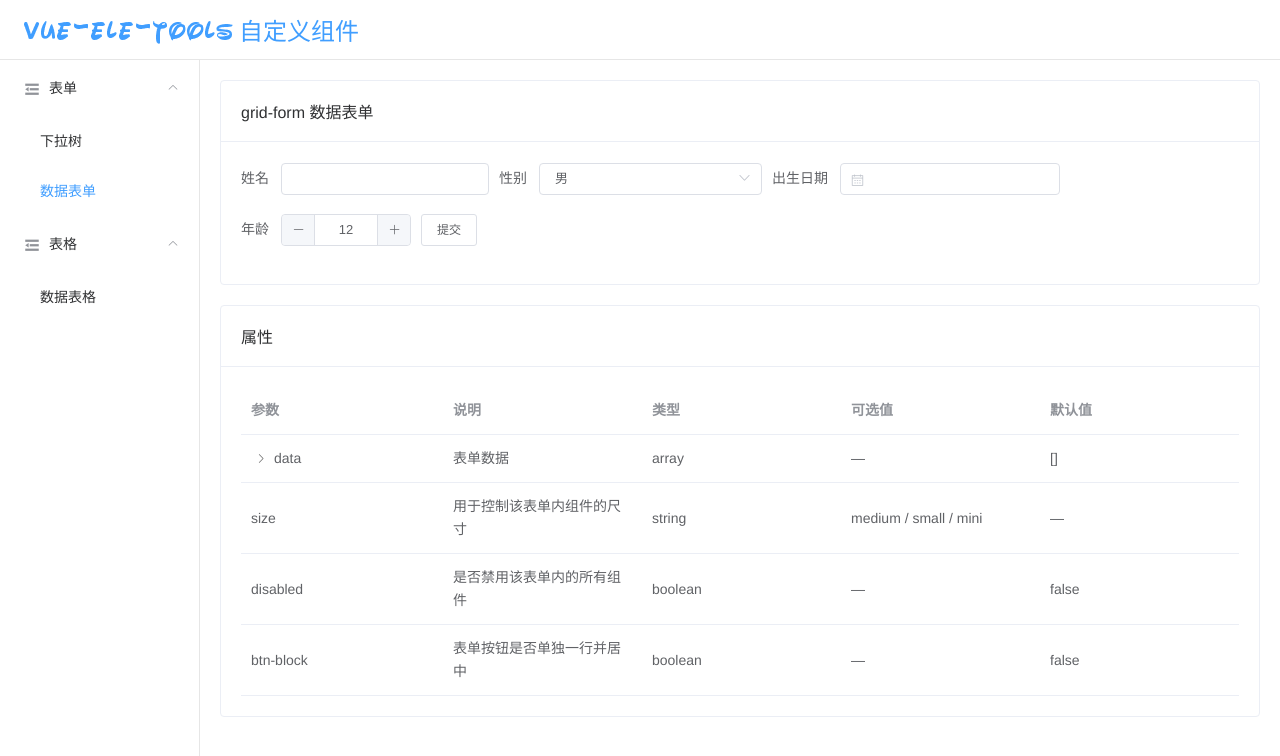
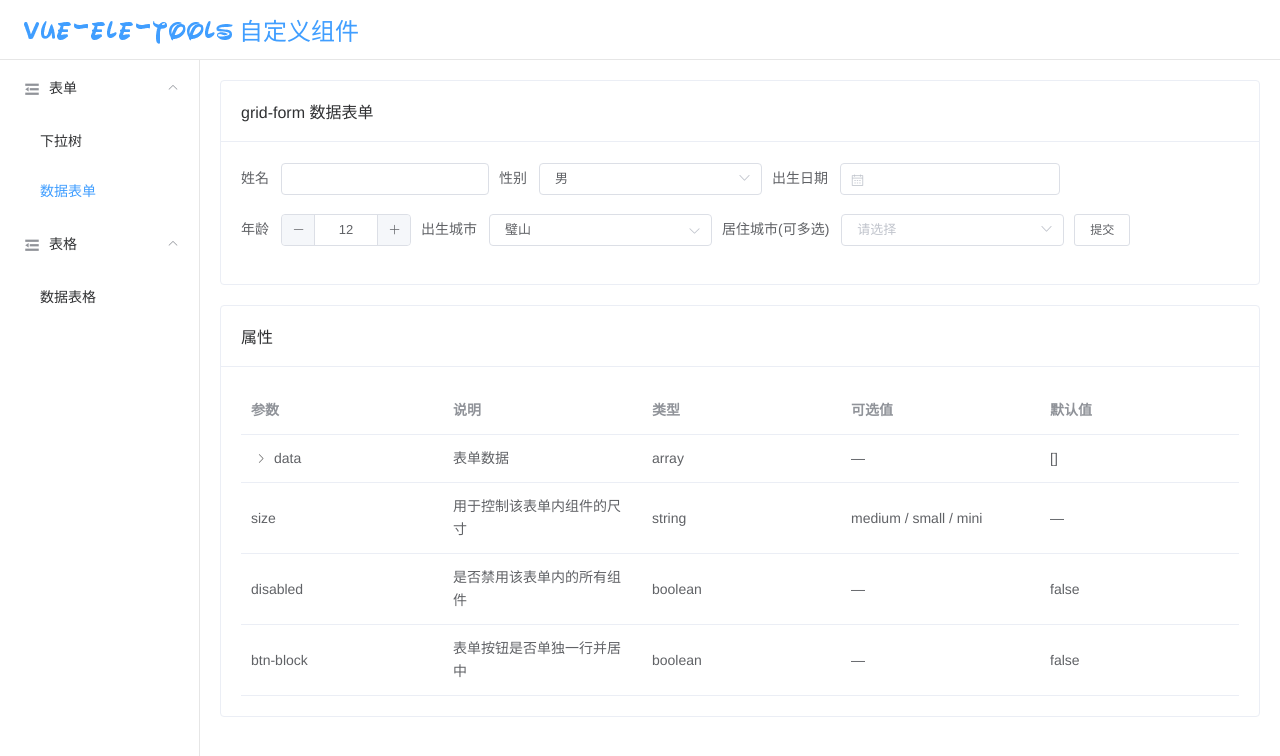
Before and after one commit to shenwangchuan/vue-ele-tools, a Vue app: page /#/dataForm in a window 1280 px wide. Shown: the top 756 px of the page. Built offline with nearby package versions, Linux system fonts and the light colour scheme.

Commit message:
数据表单增加新类型，级联选择，下拉树

```diff
--- a/src/components/gridForm/GridForm.vue
+++ b/src/components/gridForm/GridForm.vue
@@ -58,9 +58,33 @@
       <!-- 级联选择器 -->
       <el-cascader
         v-if="item.type === 'cascader'"
-        :options="options"
+        :options="item.options"
+        :props="item.props"
         v-model="form[item.name]"
+        :placeholder="item.placeholder"
       ></el-cascader>
+      <!--值为String的级联选择器-->
+      <ValCascader
+        v-if="item.type === 'valCascader'"
+        :options="item.options"
+        :props="item.props"
+        v-model="form[item.name]"
+        :placeholder="item.placeholder"
+      ></ValCascader>
+      <!--下拉树-->
+      <TreeSelect
+        v-if="item.type === 'treeSelect'"
+        v-model="form[item.name]"
+        :options="item.options"
+        :props="item.props"
+        :placeholder="item.placeholder"
+        :multiple="item.multiple"
+        :filterable="item.filterable"
+        :clearable="item.clearable"
+        :disabled="item.disabled"
+        :accordion="item.accordion"
+        :check-strictly="item.checkStrictly"
+      ></TreeSelect>
       <!--插槽-->
       <template v-if="item.type === 'slot'">
         <slot :name="item.name" :item="item" :form="form"></slot>
@@ -74,8 +98,11 @@
 </template>
 
 <script type="es6">
+  import ValCascader from '@/components/valCascader/ValCascader.vue'
+  import TreeSelect from '@/components/treeSelect/TreeSelect.vue'
 export default {
   name: "GridForm",
+  components: {ValCascader,TreeSelect},
   props: {
     data: {
       type: Array,
--- a/src/components/treeSelect/TreeSelect.vue
+++ b/src/components/treeSelect/TreeSelect.vue
@@ -48,18 +48,21 @@
           return []
         }
       },
+      multiple: { // 是否可多选
+        type: Boolean,
+        default: false
+      },
       value: { //绑定值
         type: [String, Number, Array],
+        default() {
+          return this.multiple ? [] : ''
+        }
       },
       accordion: { //是否每次只展开一个同级树节点
         type: Boolean,
         default: false
       },
       size: String,
-      multiple: { // 是否可多选
-        type: Boolean,
-        default: false
-      },
       filterable: { // 是否可搜索
         type: Boolean,
         default: false
--- a/src/pages/form/dataForm.vue
+++ b/src/pages/form/dataForm.vue
@@ -23,7 +23,9 @@
       return {
         form: {
           sex:1,
-          age:12
+          age:12,
+          city:'bishan',
+          // citys:[]
         },
         formData:[],
         tableData:[]
@@ -34,11 +36,62 @@
         {value:1,name:'男'},
         {value:2,name:'女'}
       ]
+      const treeOption = [ //测试数据
+          {
+            label: '重庆',
+            value: 'chongqing',
+            children: [
+              {
+                label: '沙坪坝',
+                value: 'shapingba',
+              },{
+              label: '九龙坡',
+              value: 'jiulongpo',
+            },{
+              label: '璧山',
+              value: 'bishan',
+            }
+              ]
+          },
+          {
+            label: '四川',
+            value: 'sichuan',
+            children: [
+              {
+                label: '成都',
+                value: 'chengdu',
+                children: [
+                  {
+                    label: '金牛区',
+                    value: 'jinniu',
+                  },{
+                  label: '成华区',
+                  value: 'chenghua',
+                }
+                  ]
+              },{
+              label: '绵阳',
+              value: 'mianyang',
+            },{
+              label: '达州',
+              value: 'dazhou',
+            },{
+              label: '眉山',
+              value: 'meishan',
+            },{
+              label: '自贡',
+              value: 'zigong',
+            }
+              ]
+          },
+          ]
       this.formData = [
         {type:'input',name:'name',label:'姓名',rules:[{max:4,message:'姓名长度不能超过4'}] },
         {type:'select',name:'sex',label:'性别',options: sexOptions,props:{value:'value',label:'name'}},
         {type:'date',name:'birthday',label:'出生日期',dateType:'date' },
-        {type:'slot',name:'age',label:'年龄'}
+        {type:'slot',name:'age',label:'年龄'},
+        {type:'valCascader',name:'city',label:'出生城市',options:treeOption },
+        {type:'treeSelect',name:'citys',label:'居住城市(可多选)',options:treeOption,multiple: true}
       ]
       this.initAttrTable()
     },
@@ -70,6 +123,9 @@
         addIndex(attrTable)
         this.tableData = attrTable
       },
+      getFormVal() {
+        console.log(this.form)
+      }
     }
   }
 </script>
```
